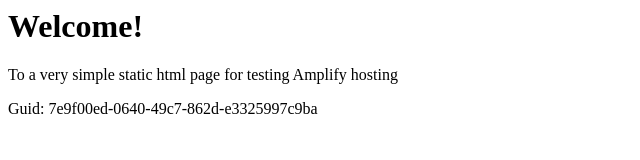
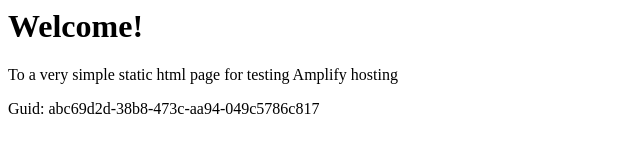
Before and after one commit to aws-aemilia-gru/Github-PR-Commit-Integration-Test-DoNotTouch-GitHubWebhookPushCanaryTest-v1-preprod-sa-east-1, a website: page src/index.html in a window 1280 px wide. Shown: the full height of the page, 0-640 px from the left. Drawn offline with Linux system fonts and the light colour scheme.

Commit message:
commit from integ tests

```diff
--- a/src/index.html
+++ b/src/index.html
@@ -12,6 +12,6 @@
 <body>
     <h1>Welcome!</h1>
     <p>To a very simple static html page for testing Amplify hosting</p>
-    <p>Guid: 7e9f00ed-0640-49c7-862d-e3325997c9ba</p></body>
+    <p>Guid: abc69d2d-38b8-473c-aa94-049c5786c817</p></body>
 
 </html>
```
